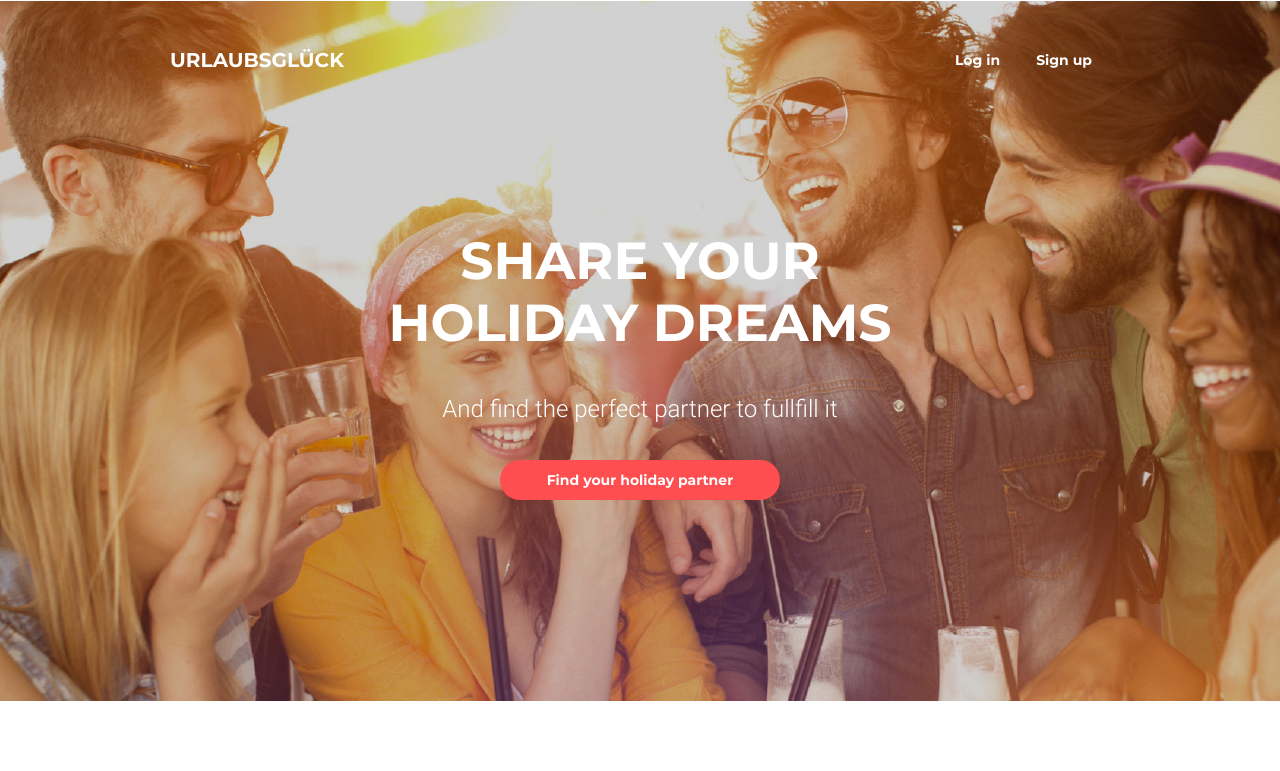
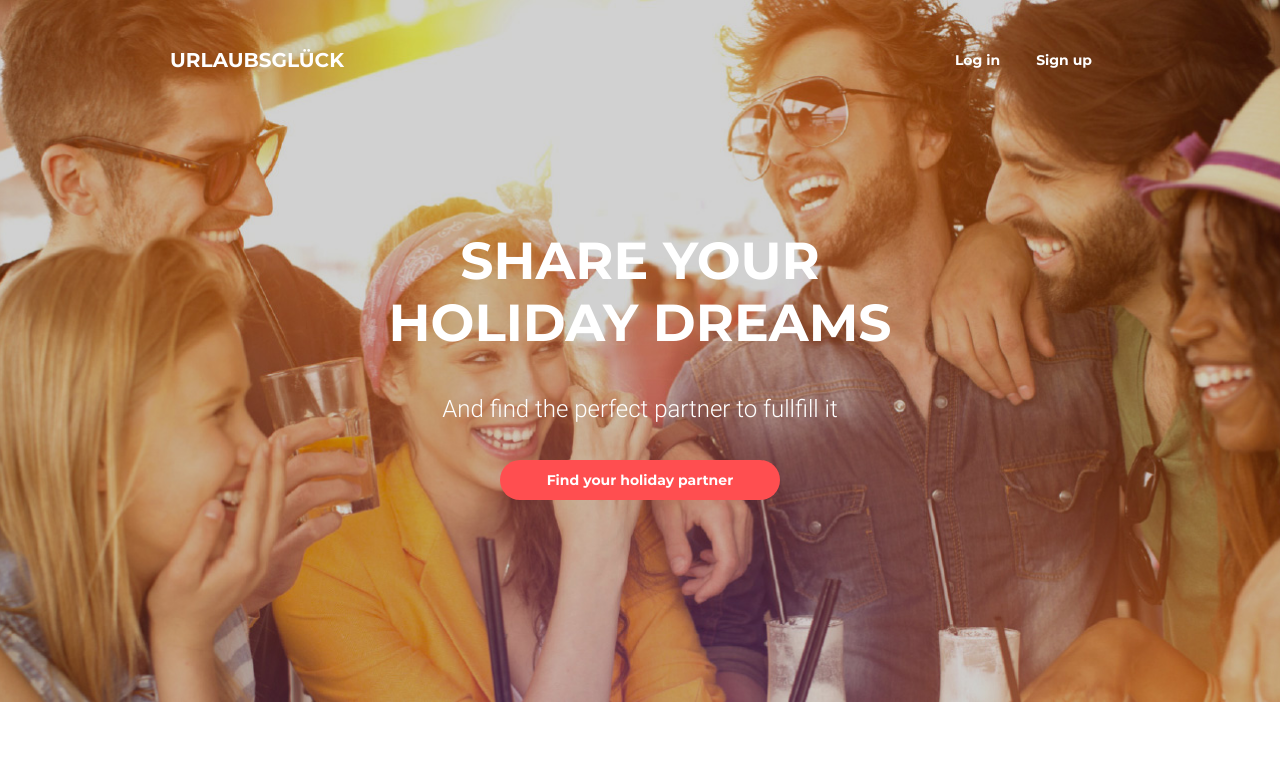
Before and after one commit to ihahalev/goit-fe-course, a plain HTML site: page html-css/module-08/index.html in a window 1280 px wide. Shown: the top 771 px of the page. Drawn offline with Linux system fonts and the light colour scheme.

Commit message:
added background: cover

```diff
--- a/html-css/module-08/css/media.css
+++ b/html-css/module-08/css/media.css
@@ -13,7 +13,8 @@
 
     /*navigation*/
     header{
-        background-image: url(../img/promo_768.jpg);
+        background-image: url(../img/promo_940.jpg);
+
     }
 
     .page-nav{
@@ -86,9 +87,9 @@
     }
 
     /*navigation*/
-    header{
+    /* header{
         background-image: url(../img/promo_940.jpg);
-    }
+    } */
 
     .page-nav{
         padding-left: 0px;
--- a/html-css/module-08/css/styles.css
+++ b/html-css/module-08/css/styles.css
@@ -80,9 +80,10 @@ img{
 header {
     margin: 0px;
     padding: 0px;
-    background-image: url(../img/promo_320.jpg);
+    background-image: url(../img/promo_768.jpg);
     background-repeat: no-repeat;
     background-position: center;
+    background-size: cover;
 }
 
 .page-nav{
```
Also changed, not shown: html-css/module-08/img/promo_320.jpg (deleted), html-css/module-08/img/promo_768.jpg.
